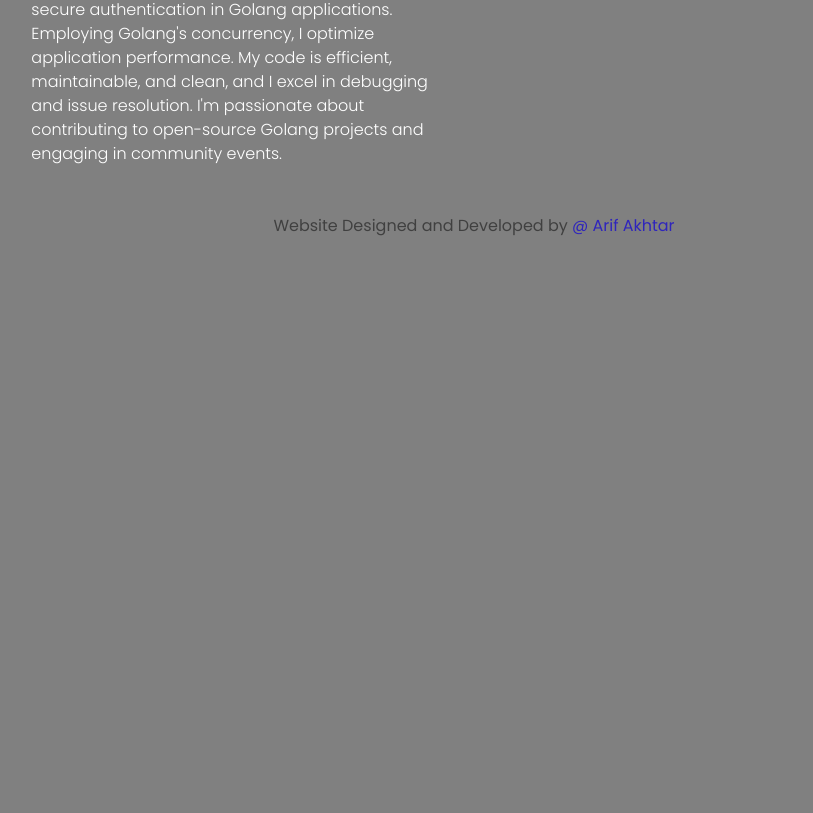
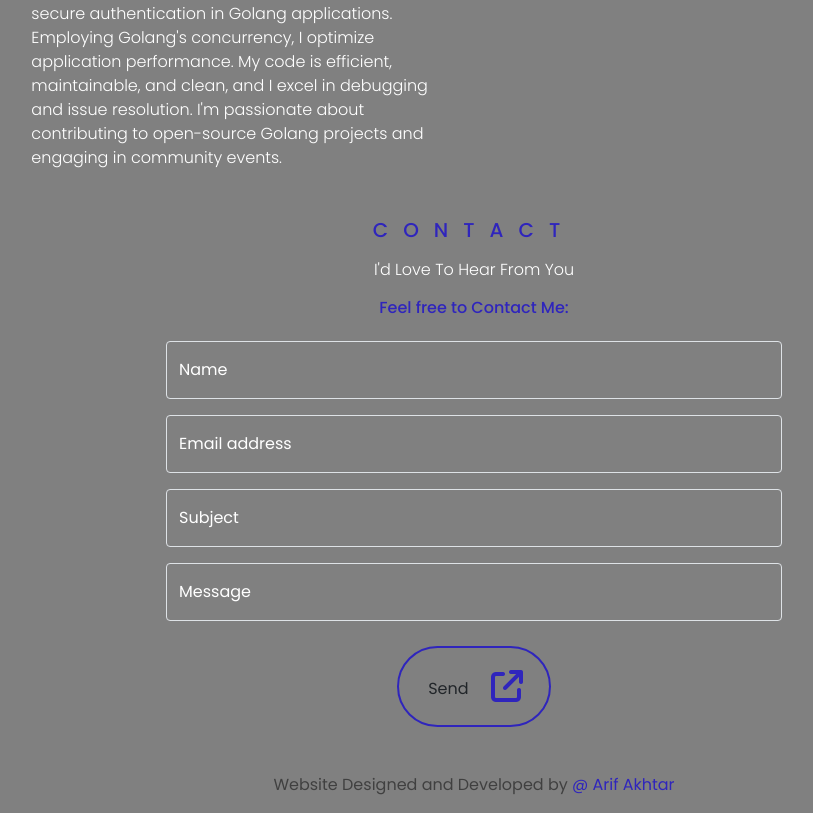
Before and after one commit to razerbotog/nayeem-s-portfolio, a plain HTML site: page index.html in a window 1280 px wide. Shown: the part 1576-2389 px from the top of the page, without its empty margins (166-979 px from the left). Before the commit the page ends 1814 px from the top, so only its background shows below. Drawn offline with nearby package versions, Linux system fonts and the light colour scheme.

Commit message:
added contact and minor updates in all rows

```diff
--- a/css/style.css
+++ b/css/style.css
@@ -21,6 +21,9 @@ html body{
 }
 ::-webkit-scrollbar{
 	display: none;
+}
+::selection{
+	background: black ;
 }
 *{
 	margin: 0;
@@ -106,6 +109,38 @@ img{
 	width: 100px;
 
 }
+/* hero2 */
+.hero2 .h5{
+	letter-spacing: 15px;
+}
+.hero2 form input{
+
+	background: transparent;
+}
+.hero2 form input:focus{
+	outline: 0 !important;
+	box-shadow: none !important;
+	background: transparent;
+}
+.send{
+	border: 1px solid var(--text-purple2);
+	border-radius: 5000px;
+	padding: 1rem;
+	position: relative;
+    top: 47px;
+	letter-spacing: 0.6rem;
+}
+.hero2 form .send:hover{
+	text-decoration: none;
+	color: var(--text-purple2);
+}
+.hero2 form .send i{
+	margin-left: 0.6rem;
+	color: var(--text-purple2);
+}
+.hero2 form .send:hover i{
+	color: var(--text-orange);
+}
 /* responsive */
 @media (min-width: 1230px) and (max-width: 1435px){
 	.hero .h1 {
@@ -174,9 +209,7 @@ img{
 
 }
 @media  (min-width: 350px) and (max-width: 500px) {
-	.hero img {
-		/* height: 35vh; */
-	}
+
 }
 @media  (min-width: 260px) and (max-width: 349px){
 	.hero img {
--- a/index.html
+++ b/index.html
@@ -18,8 +18,8 @@
   </head>
   <body>
     <div class="container-fluid">
-    	<div class="row overflow-hidden">
-    		<div class="col-12 nav d-flex justify-content-around justify-content-sm-between align-content-center p-sm-5">
+    	<div class="row overflow-hidden my-1 p-md-0 p-3">
+    		<div class="col-12 nav d-flex justify-content-around justify-content-sm-between align-content-center p-md-5 p-1">
     			<div class="h4" id="brand" data-aos="fade-down">My Portfo<span>lio</span>	</div>
     			<div class="d-flex flex-sm-row flex-column justify-content-evenly align-content-center gap-md-5 gap-sm-3 gap-1"  data-aos="fade-down">
 					<div><a href="#hero1">About</a></div>
@@ -42,7 +42,7 @@
 				<p class="fw-light"><span>With 2 years Hand On Experienced</span></p>
 				<a href="https://docs.google.com/document/d/e/2PACX-1vQCSpDOMhIUhsEOSnejSCkofQpBCY_as2QX84GUsrtHb_UOVPvhw2xQkSS3zyUSIxqU2e4VwRFqydSe/pub" target="_blank" class="myCV h2 border-2">MY CV<i class="fa-solid fa-arrow-up-right-from-square fa-shake"></i></a>
 				<div class="mt-5">
-					<a href=" https://www.linkedin.com/in/nayeem-akhtor/ " target="_blank" class="myCV border-0 d-inline-block"><i class="fa-brands fa-linkedin"></i></a>
+				<a href=" https://www.linkedin.com/in/nayeem-akhtor/ " target="_blank" class="myCV border-0 d-inline-block"><i class="fa-brands fa-linkedin"></i></a>
 				<a href="https://github.com/nayeem031998 " target="_blank"  class="myCV border-0 d-inline-block"><i class="fa-brands fa-github"></i></a>
 				<a href="mailto:nayeemakhtar371@gmail.com" target="_blank"  class="myCV border-0 d-inline-block"><i class="fa-solid fa-envelope"></i></a>
 				</div>
@@ -129,8 +129,44 @@
 
 		</div>
 
+		<div class="row hero2 d-flex justify-content-center">
+			<div class="col-10 col-md-6 text-center mt-5">
+				<div class="h5"><span>CONTACT</span></div>
+				<div class=" my-3 fw-light">I'd Love To Hear From You</div>
+				<div class="h6"><span>Feel free to Contact Me:</span></div>
+			</div>
+			<div class="w-100"></div>
+			<div class="col-10 col-md-6 mb-3">
 
-		<div class="row">
+					<form action="https://formspree.io/f/mgejnnwn" method="POST">
+						<div class="form-floating my-3">
+							<input type="text" class="form-control border" id="floatingInput1" placeholder="Name" name="name" required>
+							<label for="floatingInput1">Name</label>
+						  </div>
+						<div class="form-floating mb-3">
+							<input type="email" class="form-control border" id="floatingInput2" placeholder="name@example.com" name="email" required>
+							<label for="floatingInput2">Email address</label>
+						  </div>
+
+						  <div class="form-floating mb-3">
+							<input type="text" class="form-control border" id="floatingInput3" placeholder=">Subject" name="subject" required>
+							<label for="floatingInput3">Subject</label>
+						  </div>
+						  <div class="form-floating">
+							<input type="text" class="form-control border" id="floatingInput4" placeholder="Message" name="message" required>
+							<label for="floatingInput4">Message</label>
+						  </div>
+						  <div class="text-center mb-5">
+							<a href="" target="_blank" class="send h2 border-2"><button type="submit" class="btn">Send</button><i class="fa-solid fa-arrow-up-right-from-square fa-shake"></i></a>
+						  </div>
+
+
+					</form>
+
+			</div>
+
+		</div>
+		<div class="row mb-3">
 			<div class="text-center text-black-50 mt-5">Website Designed and Developed by <a href="https://www.linkedin.com/in/arif-akhtar-225b40266" class="" target="_blank"><span>@ Arif Akhtar</span></a></div>
 		</div>
     </div>
```
